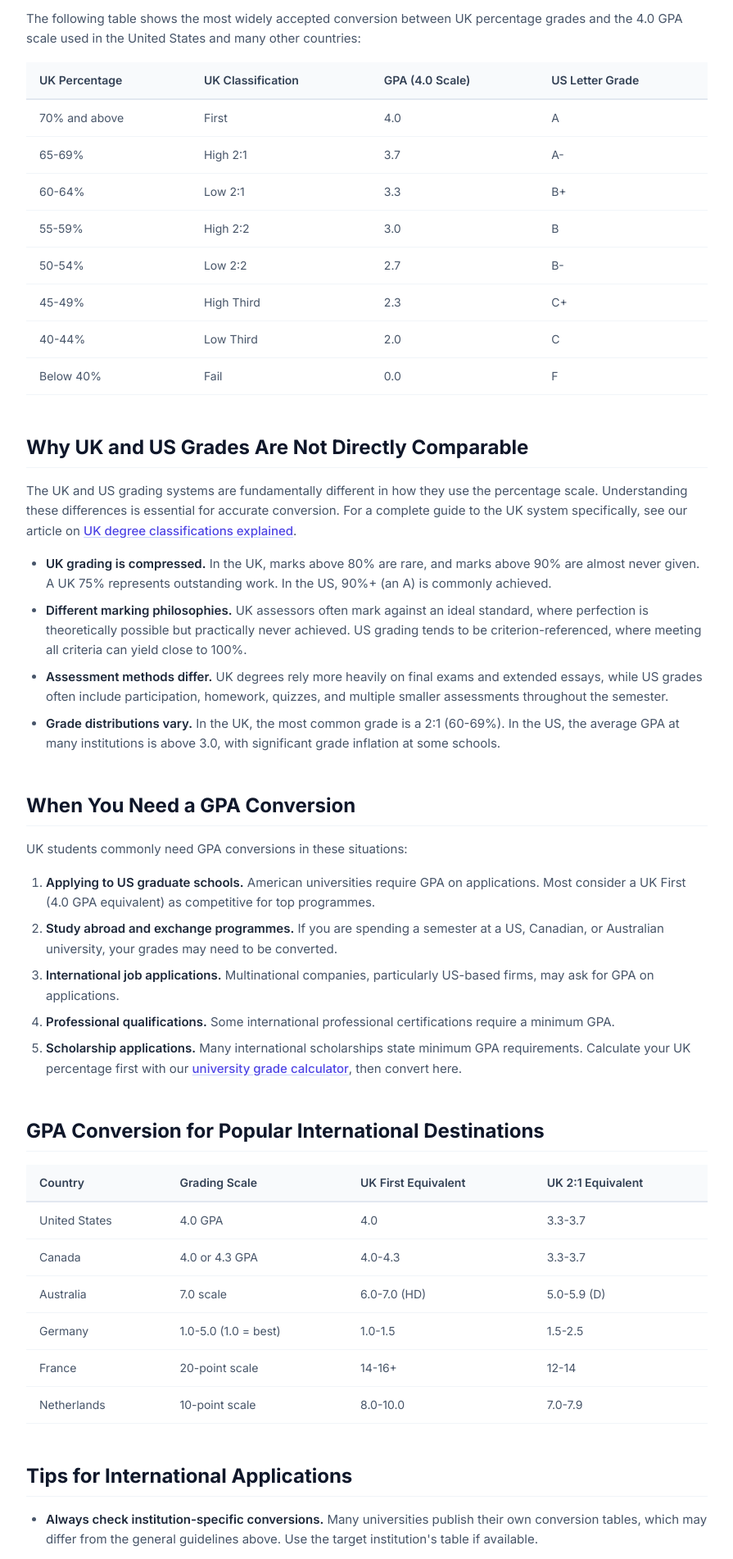
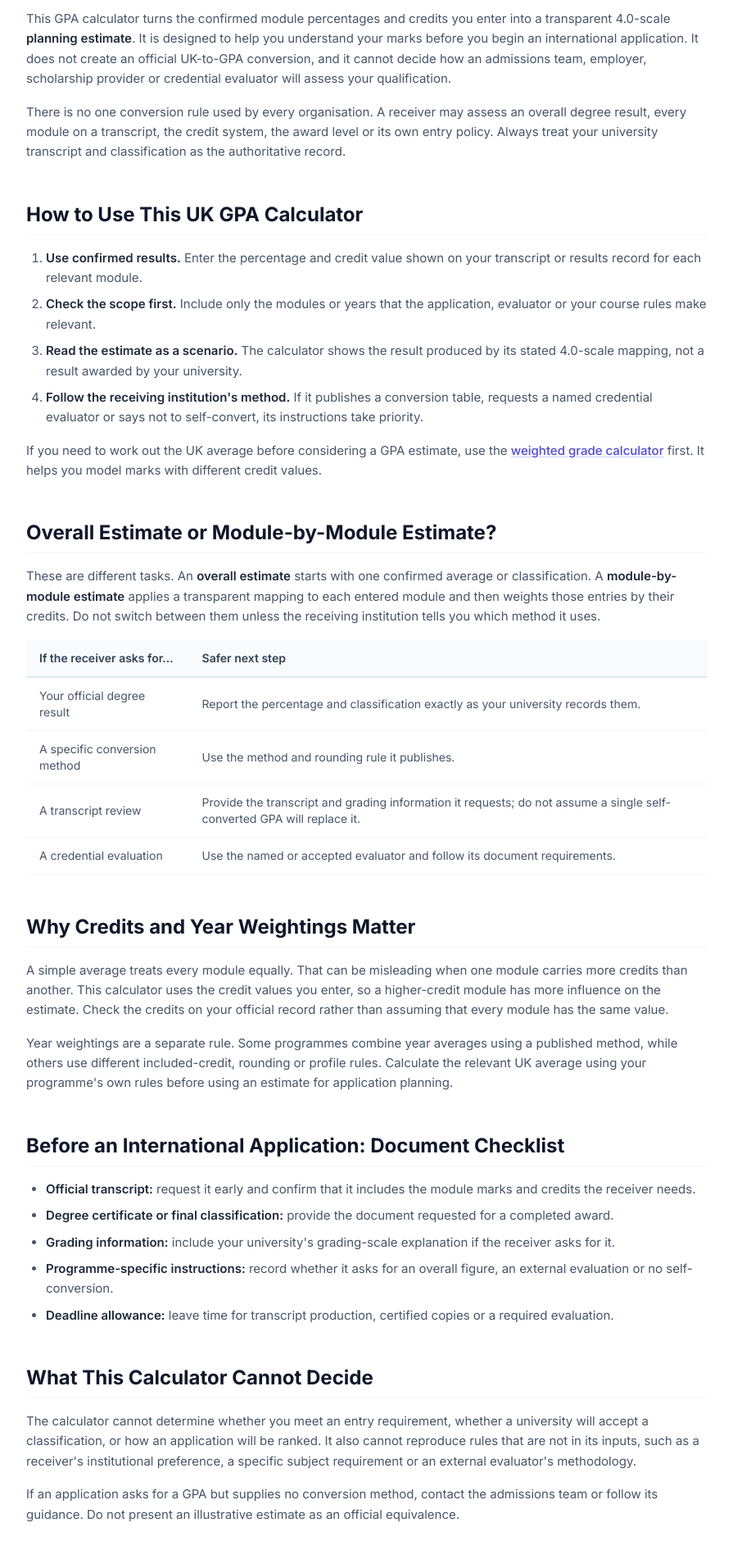
Before and after one commit to Zreeshah/uk-grade-calculator, a Next.js app: page /gpa-calculator in a window 1280 px wide. Shown: the part 800-2702 px from the top of the page at 82% size, without its empty margins (192-1087 px from the left). Built offline with nearby package versions, Linux system fonts and the light colour scheme.

Commit message:
Make GPA guidance source-safe
Updated FAQ content and introductory text for the GPA calculator page to clarify conversion methods and emphasize the illustrative nature of the calculator's results.

```diff
--- a/src/app/gpa-calculator/page.tsx
+++ b/src/app/gpa-calculator/page.tsx
@@ -14,12 +14,12 @@ export const metadata: Metadata = generateSEO({
 });
 
 const faqs = [
- { question: "How do I convert UK grades to GPA?", answer: "There is no official universal conversion, but the most widely accepted mapping is: First (70%+) = 4.0 GPA, Upper 2:1 (65-69%) = 3.7, Lower 2:1 (60-64%) = 3.3, Upper 2:2 (55-59%) = 3.0, Lower 2:2 (50-54%) = 2.7, Upper Third (45-49%) = 2.3, Lower Third (40-44%) = 2.0, Fail (below 40%) = 0.0." },
- { question: "What GPA is a 2:1 equivalent to?", answer: "A UK 2:1 (60-69%) is generally equivalent to a GPA of 3.3 to 3.7, depending on where within the 2:1 range your average falls. Most US universities consider a 3.3+ GPA as equivalent to a UK 2:1 for admissions purposes." },
- { question: "What GPA is a First equivalent to?", answer: "A UK First Class degree (70%+) is equivalent to a 4.0 GPA on the US scale. This is the highest GPA possible and corresponds to an A grade average. Note that 70% in the UK system is considered exceptional, equivalent to much higher percentages in other systems." },
- { question: "Do UK universities use GPA?", answer: "Most UK universities use the percentage and classification system (First, 2:1, 2:2, Third) rather than GPA. However, some UK universities have started adopting GPA alongside traditional classifications. The Higher Education Academy has proposed a standardised UK GPA scale, but adoption is not universal." },
- { question: "Why are UK percentage grades lower than in other countries?", answer: "UK universities rarely award marks above 80%, and marks above 90% are almost unheard of. This is because the UK marking scale reserves the upper ranges for truly exceptional work. A UK 70% is considered equivalent to an A or 4.0 GPA in the US system, even though 70% seems low by other countries' standards." },
- { question: "How do I convert GPA to UK grades for my application?", answer: "For converting a US GPA to UK equivalents: 4.0 GPA = First (70%+), 3.3-3.9 GPA = 2:1 (60-69%), 2.7-3.2 GPA = 2:2 (50-59%), 2.0-2.6 GPA = Third (40-49%), below 2.0 = Fail. Always check the specific institution's conversion table, as these can vary." },
+ { question: "Is there an official UK-to-GPA conversion?", answer: "No. There is no single official conversion from UK percentage marks or degree classifications to a 4.0 GPA. Universities, credential evaluators, employers and scholarship providers can use different methods." },
+ { question: "What does this calculator show?", answer: "It produces an illustrative 4.0-scale estimate from the marks and credits you enter. Use it for planning only, not as an official conversion for an application." },
+ { question: "What should I submit with an international application?", answer: "Follow the receiving institution's instructions. Usually this means your official transcript and degree certificate or classification. If it requests a conversion, use its published method or the credential evaluator it names." },
+ { question: "Can a 2:1 or a First be converted to one fixed GPA?", answer: "No. A UK classification is not a universal GPA value. A receiving institution may evaluate your overall average, individual modules, credits, institution or course level differently." },
+ { question: "Should I convert each module separately?", answer: "Only if the receiving institution asks for a module-by-module conversion and gives a method. Otherwise, do not assume that an illustrative module conversion is the figure it will use." },
+ { question: "Do UK universities use GPA on official records?", answer: "UK institutions commonly issue percentage marks and degree classifications, but practices vary. Your university's transcript and academic regulations are the authoritative record for your course." },
 ];
 
 const relatedLinks = [
@@ -44,148 +44,131 @@ export default function GPACalculatorPage() {
  GPA Calculator UK
  </h1>
  <p className="text-lg text-slate-600 max-w-2xl mx-auto">
- Convert your UK university grades to GPA (Grade Point Average). Enter your module percentages and credits to see both your UK classification and equivalent GPA score.
+ Enter confirmed module percentages and credits to see your UK average, classification and an illustrative 4.0-scale GPA estimate. Check the receiving institution&apos;s own conversion method before using it in an application.
  </p>
  </div>
 
  <GradeCalculator type="gpa" showTarget={true} showCredits={true} />
 
  <div className="prose-custom mt-12">
- <h2>UK to GPA Conversion Table</h2>
+ <h2>UK GPA Calculator: An Illustrative Estimate, Not an Official Conversion</h2>
  <p>
- The following table shows the most widely accepted conversion between UK percentage grades and the 4.0 GPA scale used in the United States and many other countries:
+ This GPA calculator turns the confirmed module percentages and credits you enter into a transparent 4.0-scale <strong>planning estimate</strong>. It is designed to help you understand your marks before you begin an international application. It does not create an official UK-to-GPA conversion, and it cannot decide how an admissions team, employer, scholarship provider or credential evaluator will assess your qualification.
+ </p>
+ <p>
+ There is no one conversion rule used by every organisation. A receiver may assess an overall degree result, every module on a transcript, the credit system, the award level or its own entry policy. Always treat your university transcript and classification as the authoritative record.
+ </p>
+
+ <h2>How to Use This UK GPA Calculator</h2>
+ <ol>
+ <li><strong>Use confirmed results.</strong> Enter the percentage and credit value shown on your transcript or results record for each relevant module.</li>
+ <li><strong>Check the scope first.</strong> Include only the modules or years that the application, evaluator or your course rules make relevant.</li>
+ <li><strong>Read the estimate as a scenario.</strong> The calculator shows the result produced by its stated 4.0-scale mapping, not a result awarded by your university.</li>
+ <li><strong>Follow the receiving institution&apos;s method.</strong> If it publishes a conversion table, requests a named credential evaluator or says not to self-convert, its instructions take priority.</li>
+ </ol>
+ <p>
+ If you need to work out the UK average before considering a GPA estimate, use the <Link href="/weighted-grade-calculator/">weighted grade calculator</Link> first. It helps you model marks with different credit values.
+ </p>
+
+ <h2>Overall Estimate or Module-by-Module Estimate?</h2>
+ <p>
+ These are different tasks. An <strong>overall estimate</strong> starts with one confirmed average or classification. A <strong>module-by-module estimate</strong> applies a transparent mapping to each entered module and then weights those entries by their credits. Do not switch between them unless the receiving institution tells you which method it uses.
  </p>
  <table>
- <thead><tr><th>UK Percentage</th><th>UK Classification</th><th>GPA (4.0 Scale)</th><th>US Letter Grade</th></tr></thead>
+ <thead><tr><th>If the receiver asks for…</th><th>Safer next step</th></tr></thead>
  <tbody>
- <tr><td>70% and above</td><td>First</td><td>4.0</td><td>A</td></tr>
- <tr><td>65-69%</td><td>High 2:1</td><td>3.7</td><td>A-</td></tr>
- <tr><td>60-64%</td><td>Low 2:1</td><td>3.3</td><td>B+</td></tr>
- <tr><td>55-59%</td><td>High 2:2</td><td>3.0</td><td>B</td></tr>
- <tr><td>50-54%</td><td>Low 2:2</td><td>2.7</td><td>B-</td></tr>
- <tr><td>45-49%</td><td>High Third</td><td>2.3</td><td>C+</td></tr>
- <tr><td>40-44%</td><td>Low Third</td><td>2.0</td><td>C</td></tr>
- <tr><td>Below 40%</td><td>Fail</td><td>0.0</td><td>F</td></tr>
+ <tr><td>Your official degree result</td><td>Report the percentage and classification exactly as your university records them.</td></tr>
+ <tr><td>A specific conversion method</td><td>Use the method and rounding rule it publishes.</td></tr>
+ <tr><td>A transcript review</td><td>Provide the transcript and grading information it requests; do not assume a single self-converted GPA will replace it.</td></tr>
+ <tr><td>A credential evaluation</td><td>Use the named or accepted evaluator and follow its document requirements.</td></tr>
  </tbody>
  </table>
 
- <h2>Why UK and US Grades Are Not Directly Comparable</h2>
+ <h2>Why Credits and Year Weightings Matter</h2>
  <p>
- The UK and US grading systems are fundamentally different in how they use the percentage scale. Understanding these differences is essential for accurate conversion. For a complete guide to the UK system specifically, see our article on <Link href="/blog/uk-degree-classifications-explained/">UK degree classifications explained</Link>.
+ A simple average treats every module equally. That can be misleading when one module carries more credits than another. This calculator uses the credit values you enter, so a higher-credit module has more influence on the estimate. Check the credits on your official record rather than assuming that every module has the same value.
  </p>
+ <p>
+ Year weightings are a separate rule. Some programmes combine year averages using a published method, while others use different included-credit, rounding or profile rules. Calculate the relevant UK average using your programme&apos;s own rules before using an estimate for application planning.
+ </p>
+
+ <h2>Before an International Application: Document Checklist</h2>
  <ul>
- <li><strong>UK grading is compressed.</strong> In the UK, marks above 80% are rare, and marks above 90% are almost never given. A UK 75% represents outstanding work. In the US, 90%+ (an A) is commonly achieved.</li>
- <li><strong>Different marking philosophies.</strong> UK assessors often mark against an ideal standard, where perfection is theoretically possible but practically never achieved. US grading tends to be criterion-referenced, where meeting all criteria can yield close to 100%.</li>
- <li><strong>Assessment methods differ.</strong> UK degrees rely more heavily on final exams and extended essays, while US grades often include participation, homework, quizzes, and multiple smaller assessments throughout the semester.</li>
- <li><strong>Grade distributions vary.</strong> In the UK, the most common grade is a 2:1 (60-69%). In the US, the average GPA at many institutions is above 3.0, with significant grade inflation at some schools.</li>
+ <li><strong>Official transcript:</strong> request it early and confirm that it includes the module marks and credits the receiver needs.</li>
+ <li><strong>Degree certificate or final classification:</strong> provide the document requested for a completed award.</li>
+ <li><strong>Grading information:</strong> include your university&apos;s grading-scale explanation if the receiver asks for it.</li>
+ <li><strong>Programme-specific instructions:</strong> record whether it asks for an overall figure, an external evaluation or no self-conversion.</li>
+ <li><strong>Deadline allowance:</strong> leave time for transcript production, certified copies or a required evaluation.</li>
  </ul>
 
- <h2>When You Need a GPA Conversion</h2>
- <p>UK students commonly need GPA conversions in these situations:</p>
- <ol>
- <li><strong>Applying to US graduate schools.</strong> American universities require GPA on applications. Most consider a UK First (4.0 GPA equivalent) as competitive for top programmes.</li>
- <li><strong>Study abroad and exchange programmes.</strong> If you are spending a semester at a US, Canadian, or Australian university, your grades may need to be converted.</li>
- <li><strong>International job applications.</strong> Multinational companies, particularly US-based firms, may ask for GPA on applications.</li>
- <li><strong>Professional qualifications.</strong> Some international professional certifications require a minimum GPA.</li>
- <li><strong>Scholarship applications.</strong> Many international scholarships state minimum GPA requirements. Calculate your UK percentage first with our <Link href="/">university grade calculator</Link>, then convert here.</li>
- </ol>
+ <h2>What This Calculator Cannot Decide</h2>
+ <p>
+ The calculator cannot determine whether you meet an entry requirement, whether a university will accept a classification, or how an application will be ranked. It also cannot reproduce rules that are not in its inputs, such as a receiver&apos;s institutional preference, a specific subject requirement or an external evaluator&apos;s methodology.
+ </p>
+ <p>
+ If an application asks for a GPA but supplies no conversion method, contact the admissions team or follow its guidance. Do not present an illustrative estimate as an official equivalence.
+ </p>
 
- <h2>GPA Conversion for Popular International Destinations</h2>
+ <h2>A Transparent Planning Example</h2>
+ <p>
+ Imagine a transcript with three confirmed modules: 68% in a 20-credit module, 64% in a 20-credit module and 70% in a 40-credit module. The UK credit-weighted average is calculated from the marks and credits: (68 × 20 + 64 × 20 + 70 × 40) ÷ 80 = 68%. The larger module has more influence because it carries more credits.
+ </p>
+ <p>
+ That calculation gives a transparent UK average. What happens next depends on the receiver. If it gives a conversion method, apply that exact method. If it asks for the transcript, submit the transcript. If it uses an evaluator, do not substitute this calculator&apos;s estimate for the evaluator&apos;s result. The useful part of a planning tool is seeing how your confirmed record fits together, not guessing an official outcome.
+ </p>
+
+ <h2>Choosing the Right Next Step</h2>
  <table>
- <thead><tr><th>Country</th><th>Grading Scale</th><th>UK First Equivalent</th><th>UK 2:1 Equivalent</th></tr></thead>
+ <thead><tr><th>Your situation</th><th>What to do next</th></tr></thead>
  <tbody>
- <tr><td>United States</td><td>4.0 GPA</td><td>4.0</td><td>3.3-3.7</td></tr>
- <tr><td>Canada</td><td>4.0 or 4.3 GPA</td><td>4.0-4.3</td><td>3.3-3.7</td></tr>
- <tr><td>Australia</td><td>7.0 scale</td><td>6.0-7.0 (HD)</td><td>5.0-5.9 (D)</td></tr>
- <tr><td>Germany</td><td>1.0-5.0 (1.0 = best)</td><td>1.0-1.5</td><td>1.5-2.5</td></tr>
- <tr><td>France</td><td>20-point scale</td><td>14-16+</td><td>12-14</td></tr>
- <tr><td>Netherlands</td><td>10-point scale</td><td>8.0-10.0</td><td>7.0-7.9</td></tr>
+ <tr><td>You are still studying</td><td>Use confirmed marks only, keep provisional results separate and update your UK average as new results are issued.</td></tr>
+ <tr><td>You have a completed degree</td><td>Start with the official overall percentage and classification on your university documents.</td></tr>
+ <tr><td>An application asks for a GPA but gives no method</td><td>Read all application guidance, then ask the receiving team whether it wants a self-reported estimate, transcript review or formal evaluation.</td></tr>
+ <tr><td>An application has a required GPA</td><td>Do not assume a UK percentage clears that threshold. Check how that institution evaluates UK qualifications.</td></tr>
+ <tr><td>You are comparing course options</td><td>Use the estimate only as one planning input alongside the course&apos;s published entry requirements, costs and fit.</td></tr>
  </tbody>
  </table>
 
- <h2>Tips for International Applications</h2>
+ <h2>How to Read the Result on This Page</h2>
+ <p>
+ The calculator displays three separate ideas. Your <strong>overall grade</strong> is the credit-weighted percentage created from the modules you enter. Your <strong>UK classification band</strong> is a provisional comparison with common undergraduate bands. The <strong>illustrative 4.0-scale estimate</strong> is the result of this tool&apos;s stated mapping. These are different labels with different purposes.
+ </p>
+ <p>
+ A course-specific classification can depend on more than a percentage. Its regulations may specify included credits, year weighting, compensation, capped marks, rounding or a profile calculation. For that reason, a calculator result should help you prepare questions for your institution or application, not replace the outcome it records.
+ </p>
+
+ <h2>When a Credit-Weighted Estimate Is Useful</h2>
+ <p>
+ Credit weighting is useful when your record includes modules with different sizes. It stops a small module from carrying the same influence as a larger project merely because both appear once in a list. It is also useful for checking your own arithmetic before you submit a transcript or ask an admissions team about its process.
+ </p>
+ <p>
+ It is not useful to invent missing information. If you do not know the credit values, cannot confirm which modules count, or have only a final classification, use the official result you do have and seek the receiver&apos;s guidance. A more precise-looking number is not necessarily a more reliable one.
+ </p>
+
+ <h2>Questions to Resolve Before You Apply</h2>
  <ul>
- <li><strong>Always check institution-specific conversions.</strong> Many universities publish their own conversion tables, which may differ from the general guidelines above. Use the target institution&apos;s table if available.</li>
- <li><strong>Provide context in your application.</strong> Explain that the UK grading system works differently. A brief note stating that &quot;70% and above constitutes a First Class degree, the highest classification in the UK system&quot; helps admissions officers understand your grades.</li>
- <li><strong>Get an official transcript.</strong> Most international institutions require an official transcript from your UK university. This typically includes both percentage grades and your degree classification.</li>
- <li><strong>Consider WES evaluation.</strong> World Education Services (WES) provides official credential evaluations that convert UK qualifications to US/Canadian equivalents. Many US universities accept or require WES evaluations.</li>
- <li><strong>Use the GPA calculator before applying.</strong> Calculate your GPA equivalent before you apply so you know which programmes match your academic profile.</li>
+ <li>Does the application ask for a GPA, a percentage, a classification or all three?</li>
+ <li>Does it publish a UK qualification requirement instead of a GPA threshold?</li>
+ <li>Does it want every module, only the final years, or an overall award result?</li>
+ <li>Does it specify a required credential evaluator or document format?</li>
+ <li>Does it explain how to report results that are still provisional?</li>
+ </ul>
+ <p>
+ Keeping these answers with your application documents makes it easier to use the calculator responsibly and prevents an illustrative estimate from being mistaken for an official conversion.
+ </p>
+
+ <h2>Common Mistakes When Converting UK Grades to GPA</h2>
+ <ul>
+ <li><strong>Using an unconfirmed mark.</strong> Update the estimate when a provisional result changes or a final result is issued.</li>
+ <li><strong>Ignoring credit values.</strong> A higher-credit module can change a weighted estimate more than a lower-credit module.</li>
+ <li><strong>Treating a classification as a fixed GPA.</strong> A First, 2:1, 2:2 or Third is not a universal GPA value.</li>
+ <li><strong>Applying a country-wide rule to one institution.</strong> The receiving organisation&apos;s policy is the rule that matters for that application.</li>
+ <li><strong>Replacing official documents with a calculator result.</strong> Keep the transcript and classification at the centre of the application.</li>
  </ul>
 
- <h2>The UK GPA Pilot Scheme</h2>
+ <h2>Related UK Grade Tools</h2>
  <p>
- In recent years, some UK universities have participated in a pilot scheme to introduce GPA alongside traditional degree classifications. The proposed UK GPA scale runs from 0 to 4.25:
- </p>
- <table>
- <thead><tr><th>UK GPA</th><th>Traditional Classification</th></tr></thead>
- <tbody>
- <tr><td>4.25</td><td>High First (80%+)</td></tr>
- <tr><td>4.0</td><td>First (70-79%)</td></tr>
- <tr><td>3.5</td><td>High 2:1 (65-69%)</td></tr>
- <tr><td>3.0</td><td>Low 2:1 (60-64%)</td></tr>
- <tr><td>2.5</td><td>High 2:2 (55-59%)</td></tr>
- <tr><td>2.0</td><td>Low 2:2 (50-54%)</td></tr>
- <tr><td>1.0</td><td>Third (40-49%)</td></tr>
- <tr><td>0</td><td>Fail (below 40%)</td></tr>
- </tbody>
- </table>
- <p>
- This UK-specific GPA scale provides more granularity than the traditional classification system, allowing employers and institutions to distinguish between, say, a student with 72% and one with 85% (both currently classified as a First). However, adoption remains limited, and the traditional classification system continues to be the primary method used by most UK universities. To understand how your percentage maps to a classification, use our <Link href="/degree-classification-calculator/">degree classification calculator</Link>.
- </p>
-
- <h2>GPA Conversion UK: Complete Guide</h2>
- <p>
- GPA conversion from UK grades requires more than a simple lookup table. The accuracy of your GPA conversion UK result depends on the specific institution you are applying to, the subject area, and whether they want a module-by-module conversion or an overall degree conversion.
- </p>
- <p>
- There are two approaches to GPA conversion:
- </p>
- <ul>
- <li><strong>Overall conversion:</strong> Take your final UK degree percentage and convert it to GPA using the table above. This is the simplest method and sufficient for most applications. For example, a UK percentage of 67% converts to approximately 3.3-3.7 GPA.</li>
- <li><strong>Module-by-module conversion:</strong> Convert each module percentage to a GPA value, then calculate the credit-weighted GPA average. This method is more granular and preferred by some US graduate schools. Enter each module into our grade point average calculator above to get this result.</li>
- </ul>
- <p>
- Many UK students find that their module-by-module GPA is slightly different from their overall conversion, because the distribution of grades across modules matters. A student with very consistent marks (all 65-68%) will have a different GPA profile from a student with the same 66% average but achieved through a mix of 55% and 78% marks.
- </p>
-
- <h2>UK Grades to GPA: Step-by-Step</h2>
- <p>
- Here is how to convert your UK grades to GPA systematically:
- </p>
- <ol>
- <li><strong>Gather your transcript.</strong> You need the percentage grade and credit value for each module. Request an official transcript from your university if you do not have one.</li>
- <li><strong>Convert each percentage to GPA.</strong> Use the conversion table: 70%+ = 4.0, 65-69% = 3.7, 60-64% = 3.3, 55-59% = 3.0, 50-54% = 2.7, 45-49% = 2.3, 40-44% = 2.0.</li>
- <li><strong>Multiply each GPA by credits.</strong> For a module worth 20 credits with 68% (GPA 3.7): 3.7 x 20 = 74.</li>
- <li><strong>Sum and divide.</strong> Add all the weighted GPA values and divide by total credits. This is your credit-weighted GPA.</li>
- <li><strong>Or use our calculator.</strong> Enter your module percentages and credits above, and the calculator shows both your UK classification and GPA equivalent automatically.</li>
- </ol>
-
- <h2>What GPA Do I Need? Common Programme Requirements</h2>
- <p>
- If you are applying to international programmes, here are the typical GPA requirements:
- </p>
- <table>
- <thead><tr><th>Programme Type</th><th>Typical Minimum GPA</th><th>UK Equivalent</th></tr></thead>
- <tbody>
- <tr><td>US top-20 MBA (Harvard, Wharton)</td><td>3.5+</td><td>Strong 2:1 (67%+)</td></tr>
- <tr><td>US top-50 MBA</td><td>3.0-3.3</td><td>Mid 2:1 (62-65%)</td></tr>
- <tr><td>US PhD programmes (STEM)</td><td>3.5+</td><td>Strong 2:1 or First</td></tr>
- <tr><td>US PhD programmes (humanities)</td><td>3.3+</td><td>2:1 (62%+)</td></tr>
- <tr><td>Canadian graduate schools</td><td>3.0+ (on 4.0 scale)</td><td>2:1 (60%+)</td></tr>
- <tr><td>Australian Honours year</td><td>5.0+ (on 7.0 scale)</td><td>2:1 (60%+)</td></tr>
- <tr><td>Fulbright Scholarship</td><td>3.7+</td><td>First or near-First (68%+)</td></tr>
- <tr><td>Rhodes Scholarship</td><td>3.7+</td><td>First (70%+) strongly preferred</td></tr>
- </tbody>
- </table>
- <p>
- These are guidelines, not hard cutoffs. Many programmes consider your full application, including research experience, references, personal statement, and standardised test scores. A slightly lower GPA can be compensated by exceptional strength in other areas.
- </p>
- <h2>UK University GPA Calculator: Use a Receiving Institution&apos;s Rules</h2>
- <p>
- UK GPA calculator, GPA calculator UK university, and UK university GPA calculator are closely related searches. They do not guarantee one universal conversion: universities, credential evaluators, employers, and scholarship providers can each use a different interpretation of UK grades to GPA.
- </p>
- <p>
- Use the conversion above for planning, retain your official transcript and classification, and follow the method stated by the receiving institution. For your UK result itself, use the <Link href="/degree-classification-calculator/">degree classification calculator</Link> rather than treating a GPA as an official replacement.
+ Start with the <Link href="/">university grade calculator</Link> for a provisional UK credit-weighted average. Use the <Link href="/module-grade-calculator/">module grade calculator</Link> when you need to combine assessment components within one module, and the <Link href="/final-grade-calculator/">final grade calculator</Link> when you want to model the average needed across remaining relevant credits.
  </p>
  </div>
 
```
